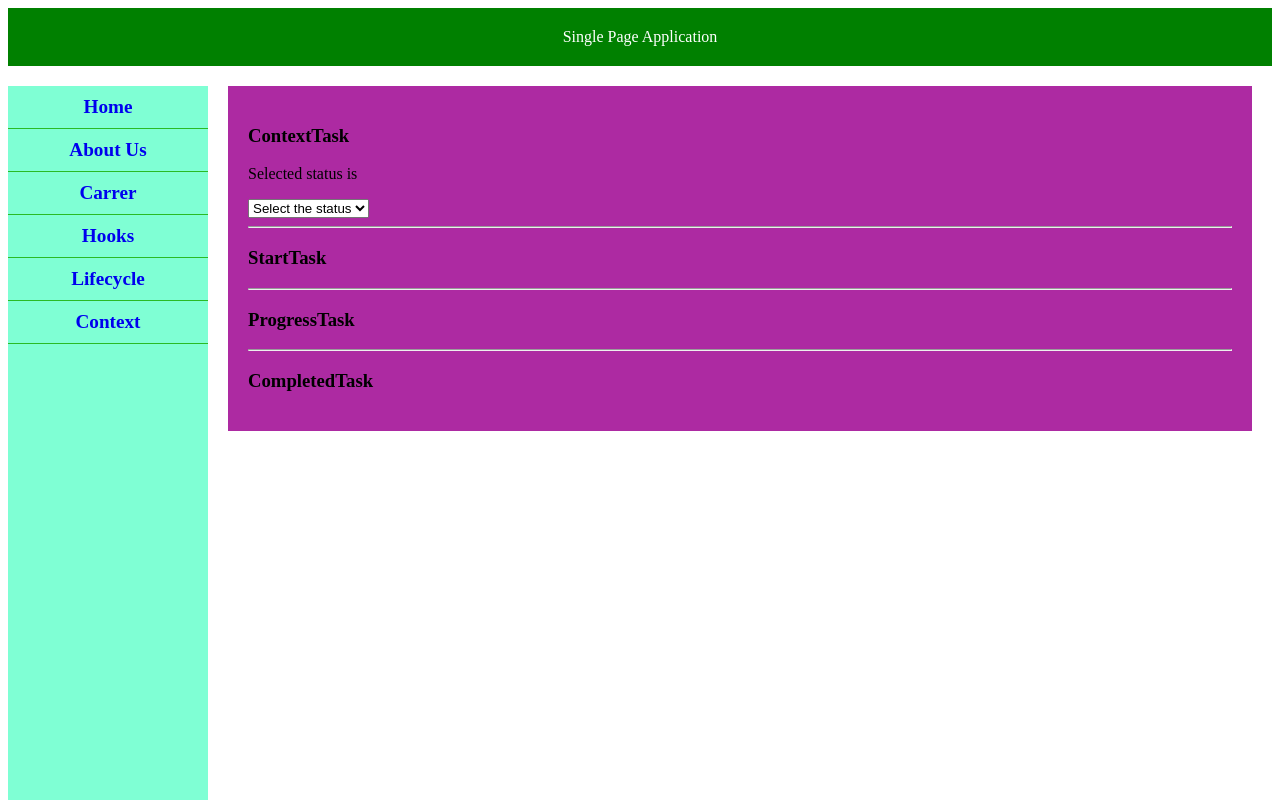
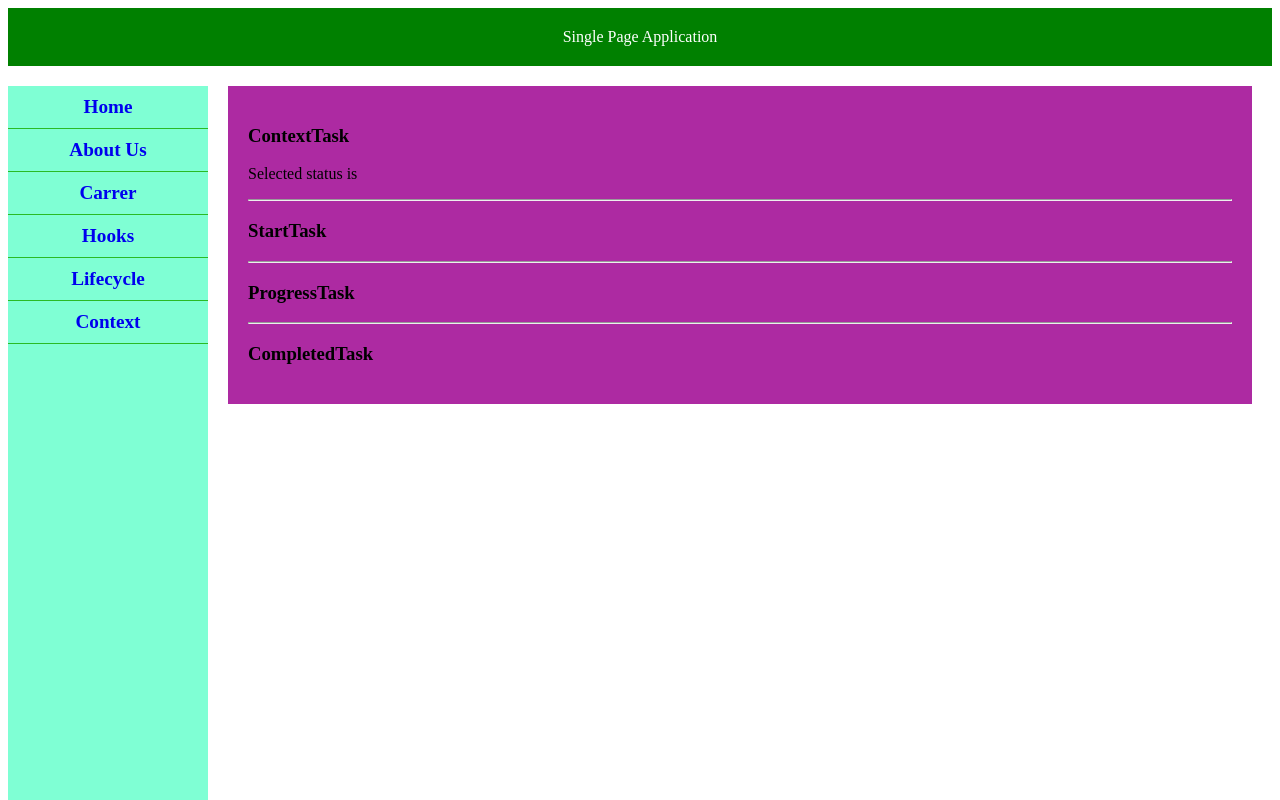
Before and after one commit to developer-Pavithra/pavithra-react-training, a React (Create React App) app: page /context in a window 1280 px wide. Built offline with nearby package versions, Linux system fonts and the light colour scheme.

Commit message:
3 files modified

```diff
--- a/src/Component/HooksExample/ContentTask/ContextTask.jsx
+++ b/src/Component/HooksExample/ContentTask/ContextTask.jsx
@@ -1,27 +1,15 @@
 import React, { useState } from 'react';
 import { StartTask } from '../../../Component/HooksExample/Task/StartTask';
 import './ContextTask.css';
+
 export function ContextTask() {
   const [status, setStatus] = useState('');
   const statusOption = ['Started', 'Progress', 'Completed'];
-  const statusContext = React.createContext('');
   return (
     <div className="context-content">
       <h3>ContextTask</h3>
       <p>Selected status is {status}</p>
-      <select onChange={(e) => setStatus(e.target.value)}>
-        <option>Select the status</option>
-        {statusOption.map((item, i) => {
-          return (
-            <option key={i + 1} value={item}>
-              {item}
-            </option>
-          );
-        })}
-      </select>
-      <statusContext.Provider value={{ status, setStatus }}>
-        <StartTask />
-      </statusContext.Provider>
+      <StartTask />
     </div>
   );
 }
--- a/src/Component/HooksExample/Task/CompletedTask.jsx
+++ b/src/Component/HooksExample/Task/CompletedTask.jsx
@@ -4,6 +4,7 @@ export function CompletedTask() {
     <div>
       <hr />
       <h3>CompletedTask</h3>
+      <div></div>
     </div>
   );
 }
--- a/src/style.css
+++ b/src/style.css
@@ -13,4 +13,5 @@ button {
   padding: 5px 20px;
   border-radius: 15px;
   margin: 10px 0;
+  cursor: pointer;
 }
```
